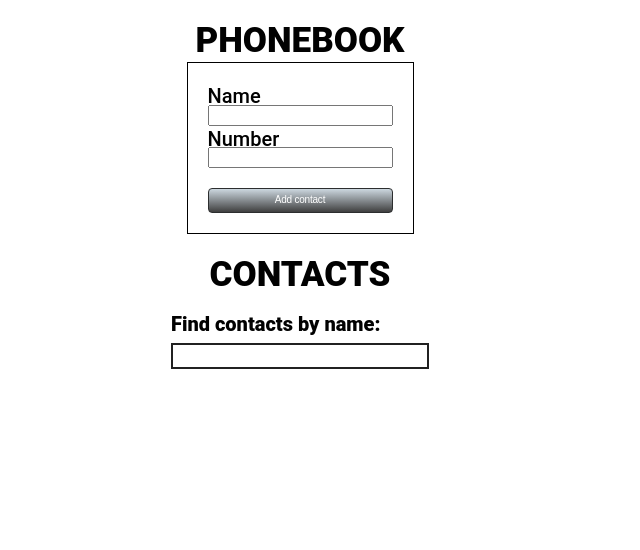
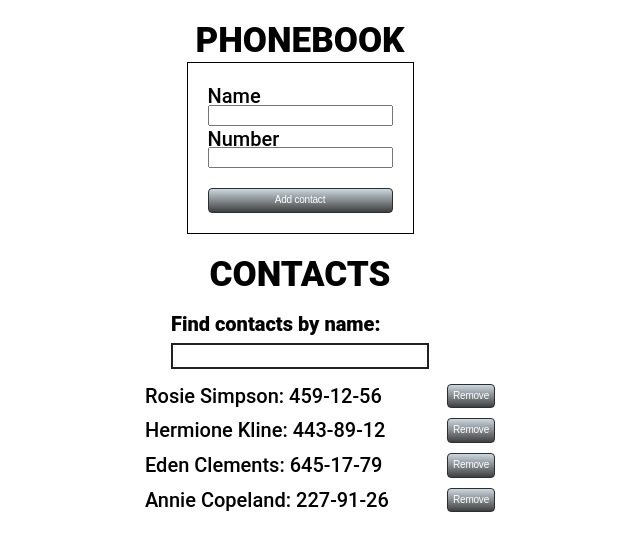
Before and after one commit to Aviathor2002/goit-react-hw-08-phonebook, a React (Create React App) app: page / in a window 1280 px wide. Shown: the top 550 px of the page, without its empty margins (340-980 px from the left). Built offline with nearby package versions, Linux system fonts and the light colour scheme.

Commit message:
make redux slicer

```diff
--- a/src/components/App.jsx
+++ b/src/components/App.jsx
@@ -1,19 +1,16 @@
-import { useState, useEffect } from 'react';
 import { Phonebook } from './Phonebook/Phonebook';
 import { nanoid } from 'nanoid';
 import { Filter } from './Filter/Filter';
 import { Contacts } from './Contacts/Contacts';
 import { MainContainer, Title } from './App.style';
+import { useDispatch, useSelector } from 'react-redux';
+import { add, remove } from './redux/contacts';
+import { setFilter } from './redux/filter';
 
 export const App = () => {
-  const localContacts = JSON.parse(localStorage.getItem('contacts'));
-
-  const [contacts, setContacts] = useState(() => localContacts ?? []);
-  const [filter, setFilter] = useState('');
-
-  useEffect(() => {
-    localStorage.setItem('contacts', JSON.stringify(contacts));
-  }, [contacts]);
+  const dispatch = useDispatch();
+  const contacts = useSelector(state => state.contacts);
+  const filter = useSelector(state => state.filter);
 
   const reviseExistName = person => {
     return contacts.some(
@@ -32,11 +29,11 @@ export const App = () => {
       return alert(`Sorry, but ${contact.name} is already in contacts`);
     }
 
-    setContacts([contact, ...contacts]);
+    dispatch(add(contact));
   };
 
   const changeFilter = e => {
-    setFilter(e.currentTarget.value);
+    dispatch(setFilter(e.target.value));
   };
 
   const getFilterContacts = () => {
@@ -48,7 +45,7 @@ export const App = () => {
   };
 
   const removeContact = id => {
-    setContacts(contacts.filter(contact => contact.id !== id));
+    dispatch(remove(id));
 
     return contacts;
   };
@@ -61,7 +58,7 @@ export const App = () => {
       <Phonebook onSubmitAccept={addContact} />
       <Title>Contacts</Title>
       <Filter value={filter} onChange={changeFilter} />
-      <Contacts contacts={filterContacts} receiveID={removeContact} />
+      <Contacts contactsList={filterContacts} receiveID={removeContact} />
     </MainContainer>
   );
 };
--- a/src/components/Contacts/Contacts.jsx
+++ b/src/components/Contacts/Contacts.jsx
@@ -1,10 +1,9 @@
-import PropTypes from 'prop-types';
 import { List, Item, Text, Button } from './Contacts.style';
 
-export const Contacts = ({ contacts, receiveID }) => {
+export const Contacts = ({ contactsList, receiveID }) => {
   return (
     <List>
-      {contacts.map(({ id, name, number }) => {
+      {contactsList.map(({ id, name, number }) => {
         return (
           <Item key={id}>
             <Text>
@@ -24,17 +23,17 @@ export const Contacts = ({ contacts, receiveID }) => {
   );
 };
 
-Contacts.propTypes = {
-  contacts: PropTypes.arrayOf(
-    PropTypes.shape({
-      id: PropTypes.string.isRequired,
-      name: PropTypes.string.isRequired,
-      number: PropTypes.string.isRequired,
-    }).isRequired
-  ).isRequired,
+// Contacts.propTypes = {
+//   contacts: PropTypes.arrayOf(
+//     PropTypes.shape({
+//       id: PropTypes.string.isRequired,
+//       name: PropTypes.string.isRequired,
+//       number: PropTypes.string.isRequired,
+//     }).isRequired
+//   ).isRequired,
 
-  receiveID: PropTypes.func.isRequired,
-};
+//   receiveID: PropTypes.func.isRequired,
+// };
 
 // Contacts.propTypes = {
 //   contacts: PropTypes.arrayOf(
--- a/src/components/Filter/Filter.jsx
+++ b/src/components/Filter/Filter.jsx
@@ -1,14 +1,15 @@
 import PropTypes from 'prop-types';
-
+import { useSelector } from 'react-redux';
 import React from 'react';
 
 import { Input, Label } from './Filter.style';
 
-export const Filter = ({ value, onChange }) => {
+export const Filter = ({ onChange }) => {
+  const filter = useSelector(state => state.filter);
   return (
     <Label>
       Find contacts by name:
-      <Input type="text" value={value} onChange={onChange} />
+      <Input type="text" value={filter} onChange={onChange} />
     </Label>
   );
 };
--- /dev/null
+++ b/src/components/redux/contacts.js
@@ -0,0 +1,23 @@
+import { createSlice } from '@reduxjs/toolkit';
+
+const initialState = [
+  { id: 'id-1', name: 'Rosie Simpson', number: '459-12-56' },
+  { id: 'id-2', name: 'Hermione Kline', number: '443-89-12' },
+  { id: 'id-3', name: 'Eden Clements', number: '645-17-79' },
+  { id: 'id-4', name: 'Annie Copeland', number: '227-91-26' },
+];
+
+export const contactsSlice = createSlice({
+  name: 'contacts',
+  initialState,
+  reducers: {
+    add(state, action) {
+      state.push(action.payload);
+    },
+    remove(state, action) {
+      return state.filter(contact => contact.id !== action.payload);
+    },
+  },
+});
+
+export const { add, remove } = contactsSlice.actions;
--- /dev/null
+++ b/src/components/redux/filter.js
@@ -0,0 +1,13 @@
+import { createSlice } from '@reduxjs/toolkit';
+
+export const filterSlice = createSlice({
+  name: 'filterContacts',
+  initialState: '',
+  reducers: {
+    setFilter(state, action) {
+      return (state = action.payload);
+    },
+  },
+});
+
+export const { setFilter } = filterSlice.actions;
--- /dev/null
+++ b/src/components/redux/store.js
@@ -0,0 +1,10 @@
+import { configureStore } from '@reduxjs/toolkit';
+import { contactsSlice } from './contacts';
+import { filterSlice } from './filter';
+
+export const store = configureStore({
+  reducer: {
+    filter: filterSlice.reducer,
+    contacts: contactsSlice.reducer,
+  },
+});
--- a/src/index.js
+++ b/src/index.js
@@ -1,10 +1,14 @@
 import React from 'react';
 import ReactDOM from 'react-dom/client';
 import { App } from 'components/App';
+import { Provider } from 'react-redux';
+import { store } from './components/redux/store';
 import './index.css';
 
 ReactDOM.createRoot(document.getElementById('root')).render(
   <React.StrictMode>
-    <App />
+    <Provider store={store}>
+      <App />
+    </Provider>
   </React.StrictMode>
 );
```
